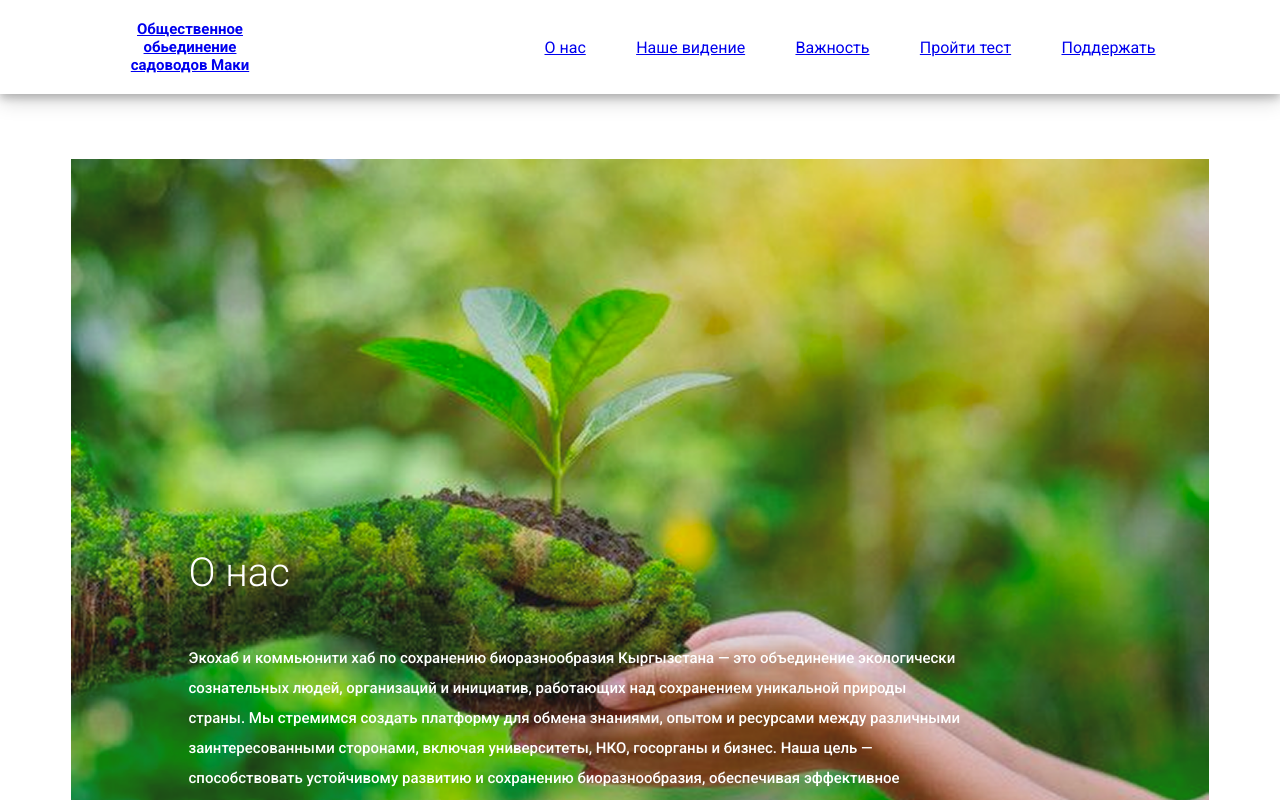
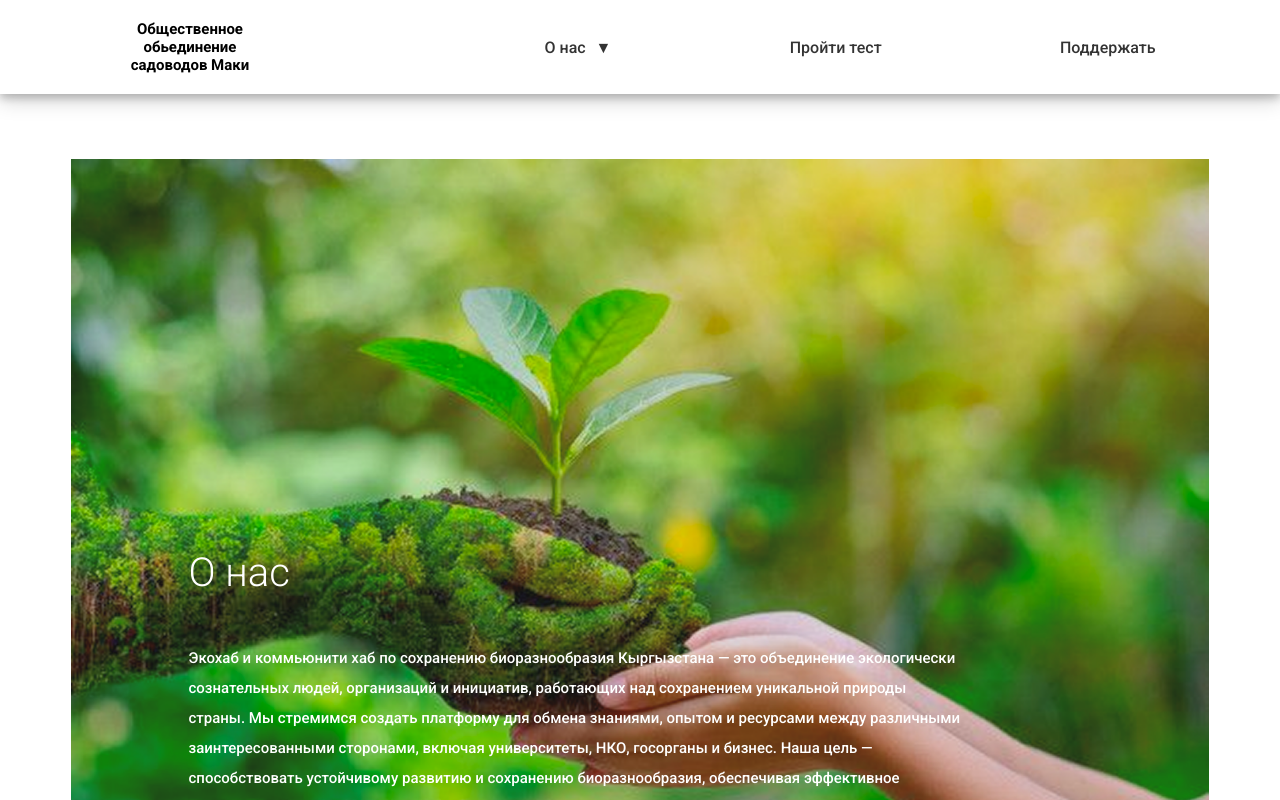
Before and after one commit to MAKIorganization/front, a React (Vite) app: page / in a window 1280 px wide. Shown: the top 800 px of the page. Built offline with nearby package versions, Linux system fonts and the light colour scheme.

Commit message:
added drop down and scrolling when clicking

```diff
--- a/src/components/navbar/NavBar.jsx
+++ b/src/components/navbar/NavBar.jsx
@@ -1,19 +1,48 @@
+import { useEffect, useRef, useState } from 'react';
 import styles from './Navbar.module.css'
 import { Link } from 'react-router-dom'
 
 function NavBar(){
+    const [isDropdownOpen, setIsDropdownOpen] = useState(false);
+    const dropdownRef = useRef(null);
+
+    const toggleDropdown = () => {
+        setIsDropdownOpen(prev => !prev);
+    };
+    useEffect(() => {
+        const handleClickOutside = (event) => {
+          if (dropdownRef.current && !dropdownRef.current.contains(event.target)) {
+            setIsDropdownOpen(false);
+          }
+        };
+
+        document.addEventListener('mousedown', handleClickOutside);
+        return () => {
+          document.removeEventListener('mousedown', handleClickOutside);
+        };
+      }, []);
     return(
         <div className={styles.container}>
             <div className={styles.container_title}>
-                <h3><Link to="/">Общественное обьединение садоводов Маки</Link></h3>
+                <Link className={styles.link} to="/"><h3>Общественное обьединение садоводов Маки</h3></Link>
             </div>
             <div className={styles.container_navigation}>
                 <ul>
-                    <Link>О нас</Link>
-                    <Link>Наше видение</Link>
-                    <Link>Важность</Link>
-                    <Link to="/quiz">Пройти тест</Link>
-                    <Link to="/donation">Поддержать</Link>
+                    <li className={styles.dropdown} ref={dropdownRef}>
+                        <Link onClick={toggleDropdown} className={styles.link} to="/">
+                            О нас <span className={styles.icon}>▼</span>
+                        </Link>
+                        {isDropdownOpen && (
+                            <div className={styles.dropdownContent}>
+                                <a href="#mission" className={styles.dropdownLink}>Миссия</a>
+                                <a href="#vision" className={styles.dropdownLink}>Наше видение</a>
+                                <a href="#reasons" className={styles.dropdownLink}>Почему это важно?</a>
+                                <a href="#socNet" className={styles.dropdownLink}>Мы в социальных сетях</a>
+                            </div>
+                        )}
+                    </li>
+                    <Link to="/quiz" className={styles.link}>Пройти тест</Link>
+                    <Link to="/donation" className={styles.link}>Поддержать</Link>
                 </ul>
             </div>
         </div>
--- a/src/components/navbar/NavBar.module.css
+++ b/src/components/navbar/NavBar.module.css
@@ -13,6 +13,7 @@
     font-family: "Roboto", sans-serif;
     font-style: normal;
     text-align: center;
+    color: black !important;
 }
 .container_navigation{
     display: flex;
@@ -24,13 +25,59 @@
     display: flex;
     width: 611px;
     justify-content: space-between;
+    text-decoration: none !important;
 }
 .container_navigation ul li{
     cursor: pointer;
     transition: color 0.3s ease;
-    font-weight: 500;
+    font-weight: 500 !important;
+}
 
+.link{
+    text-decoration: none;
+    color: inherit;
+    font-weight: 500 !important;
 }
-.container_navigation ul li:hover{
+.link:hover{
     color: #4318D1;
 }
+.dropdown {
+    position: relative;
+    text-decoration: none;
+    color: inherit;
+  }
+
+  .dropbtn {
+    background: none;
+    border: none;
+    font: inherit;
+    cursor: pointer;
+    color: inherit;
+    padding: 8px 12px;
+  }
+
+  .icon {
+    margin-left: 6px;
+  }
+
+  .dropdownContent {
+    position: absolute;
+    top: 100%;
+    left: 0;
+    background-color: white;
+    border: 1px solid #ccc;
+    z-index: 100;
+    min-width: 160px;
+    box-shadow: 0 8px 16px rgba(0, 0, 0, 0.15);
+  }
+
+  .dropdownLink {
+    display: block;
+    padding: 10px;
+    color: black;
+    text-decoration: none;
+  }
+
+  .dropdownLink:hover {
+    background-color: #f0f0f0;
+  }
--- a/src/index.css
+++ b/src/index.css
@@ -1,3 +1,6 @@
 *{
   margin: 0;
 }
+html {
+  scroll-behavior: smooth;
+}
--- a/src/pages/Landing/MainPage.jsx
+++ b/src/pages/Landing/MainPage.jsx
@@ -17,7 +17,7 @@ function MainPage() {
             </div>
             <img className={styles.main_orgImg} src={image} alt="" />
         </section>
-        <section className={styles.main_missionSection}>
+        <section id="mission" className={styles.main_missionSection}>
             <div className={styles.main_missionSection_title}>
                 <h2>
                 Миссия
@@ -32,7 +32,7 @@ function MainPage() {
                 </div>
             </div>
         </section>
-        <section className={styles.main_vision}>
+        <section id="vision" className={styles.main_vision}>
             <h2>
                 Наше видение
             </h2>
@@ -45,7 +45,7 @@ function MainPage() {
                 </p>
             </div>
         </section>
-        <section className={styles.main_reasons}>
+        <section id="reasons" className={styles.main_reasons}>
             <h2>
                 Почему это важно?
             </h2>
@@ -55,7 +55,7 @@ function MainPage() {
             <MyCard title="Для бизнеса и предпринимателей" text="Экохаб будет способствовать развитию устойчивых бизнес-моделей, которые ориентированы на защиту природы. Мы будем продвигать принципы корпоративной социальной ответственности и экологически устойчивых бизнес-решений, таких как использование возобновляемых ресурсов, экосертификация и внедрение «зеленых» технологий."/>
             <MyCard title="Для молодежи и образования" text="Мы будем активно работать с молодежью, обучая их важности сохранения природы, а также помогать образовательным учреждениям интегрировать экологические тематики в учебные программы. Наши инициативы будут направлены на создание экологически сознательного поколения, готового к решению вызовов, стоящих перед планетой."/>
         </section>
-        <section className={styles.main_socialMedia}>
+        <section id="socNet" className={styles.main_socialMedia}>
             <h2>
                 Мы в социальных сетях
             </h2>
--- a/src/widgets/Quiz/MultipleAnswers/MultipleAnswers.jsx
+++ b/src/widgets/Quiz/MultipleAnswers/MultipleAnswers.jsx
@@ -4,7 +4,7 @@ import { useForm } from 'react-hook-form'
 import { useState } from "react";
 import tickIcon from "../../../assets/iconamoon_check-bold.svg"
 import crossIcon from "../../../assets/maki_cross.svg"
-import { schema } from "./schema";
+import { schema } from "../schema";
 import { yupResolver } from "@hookform/resolvers/yup";
 
 function MultipleAnswers(props) {
--- a/src/widgets/Quiz/TrueFalse/TrueFalse.jsx
+++ b/src/widgets/Quiz/TrueFalse/TrueFalse.jsx
@@ -4,6 +4,8 @@ import { useForm } from 'react-hook-form'
 import { useState } from "react";
 import tickIcon from "../../../assets/iconamoon_check-bold.svg"
 import crossIcon from "../../../assets/maki_cross.svg"
+import { schema } from "../schema";
+import { yupResolver } from "@hookform/resolvers/yup";
 
 function TrueFalse(props) {
     const {
@@ -14,7 +16,8 @@ function TrueFalse(props) {
             defaultValues: {
                 selected: ""
             },
-            mode: "onChange"
+            mode: "onChange",
+            resolver: yupResolver(schema),
         });
         const [answer, setAnswer] = useState(null);
 
```
Also changed, not shown: src/widgets/Quiz/schema.js (renamed from src/widgets/Quiz/MultipleAnswers/schema.js).
